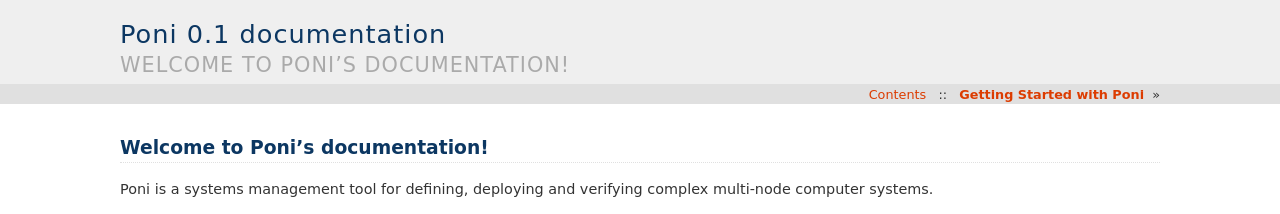
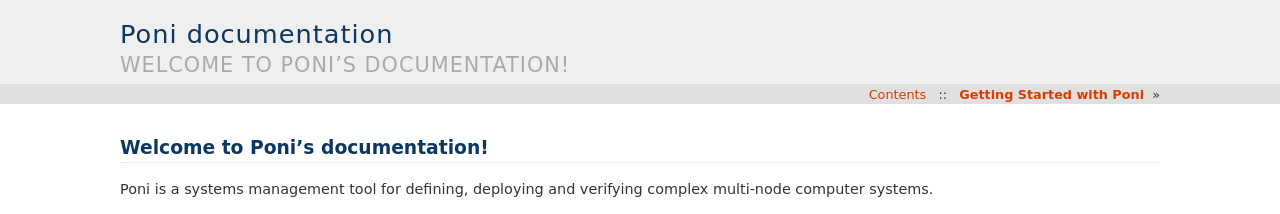
Before and after one commit to ohmu/poni, a Sphinx documentation site: the page built from doc/index.rst, in a window 1280 px wide. Shown: the top 214 px of the page. Built offline with Sphinx 7.4.7, drawn with Linux system fonts in a browser that asks for light colours; some of the changed lines change nothing that is shown.

Commit message:
added git version tag to docs

```diff
--- a/doc/conf.py
+++ b/doc/conf.py
@@ -12,6 +12,7 @@
 # serve to show the default.
 
 import sys, os
+import subprocess
 
 # If extensions (or modules to document with autodoc) are in another directory,
 # add these directories to sys.path here. If the directory is relative to the
@@ -48,10 +49,11 @@
 # |version| and |release|, also used in various other places throughout the
 # built documents.
 #
+git_version = subprocess.Popen(["git", "describe", "--match=[0-9]*"], stdout=subprocess.PIPE).communicate()[0]
 # The short X.Y version.
-version = '0.1'
+version = git_version.split("-")[0]
 # The full version, including alpha/beta/rc tags.
-release = '0.1'
+release = git_version.strip()
 
 # The language for content autogenerated by Sphinx. Refer to documentation
 # for a list of supported languages.
```
